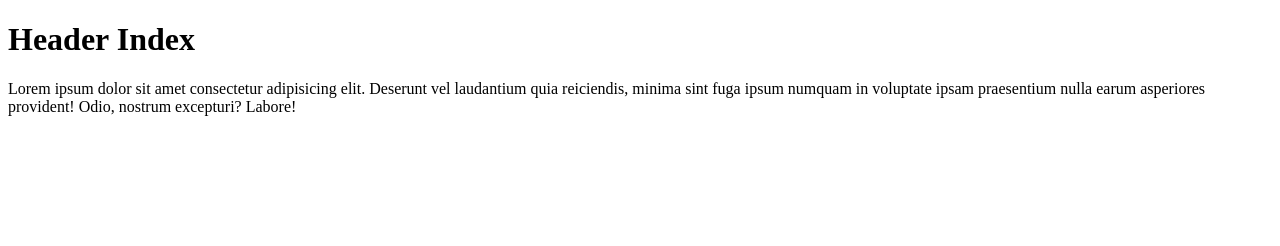
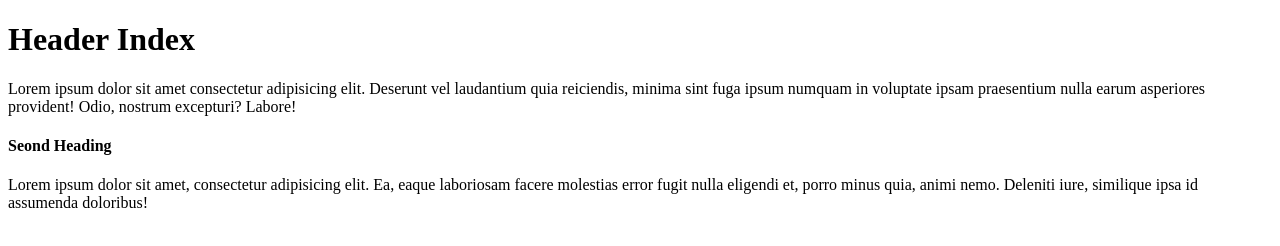
Before and after one commit to kashifjhanjaria/Testing, a plain HTML site: page index.html in a window 1280 px wide. Drawn offline with Linux system fonts and the light colour scheme.

Commit message:
Second Heading in Index.html

```diff
--- a/index.html
+++ b/index.html
@@ -8,6 +8,7 @@
 <body>
     <h1>Header Index</h1>
     <p>Lorem ipsum dolor sit amet consectetur adipisicing elit. Deserunt vel laudantium quia reiciendis, minima sint fuga ipsum numquam in voluptate ipsam praesentium nulla earum asperiores provident! Odio, nostrum excepturi? Labore!</p>
-
+    <h4>Seond Heading</h4>
+    <p>Lorem ipsum dolor sit amet, consectetur adipisicing elit. Ea, eaque laboriosam facere molestias error fugit nulla eligendi et, porro minus quia, animi nemo. Deleniti iure, similique ipsa id assumenda doloribus!</p>
 </body>
 </html>
```
